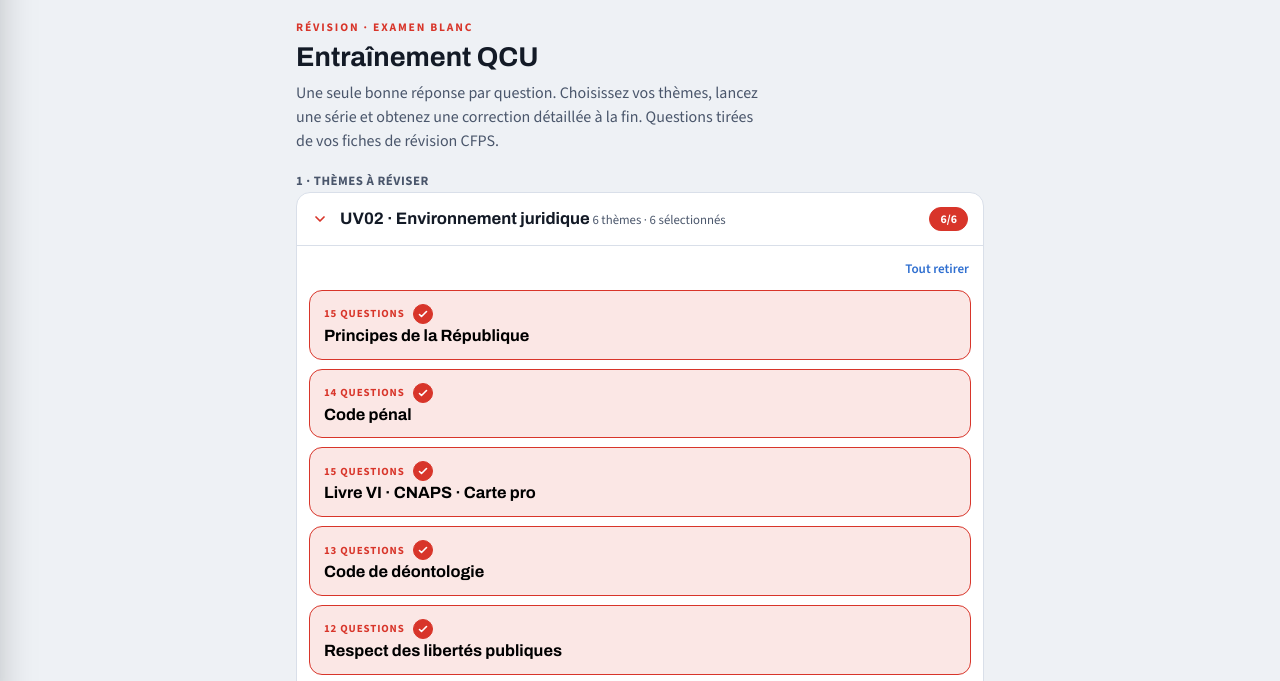
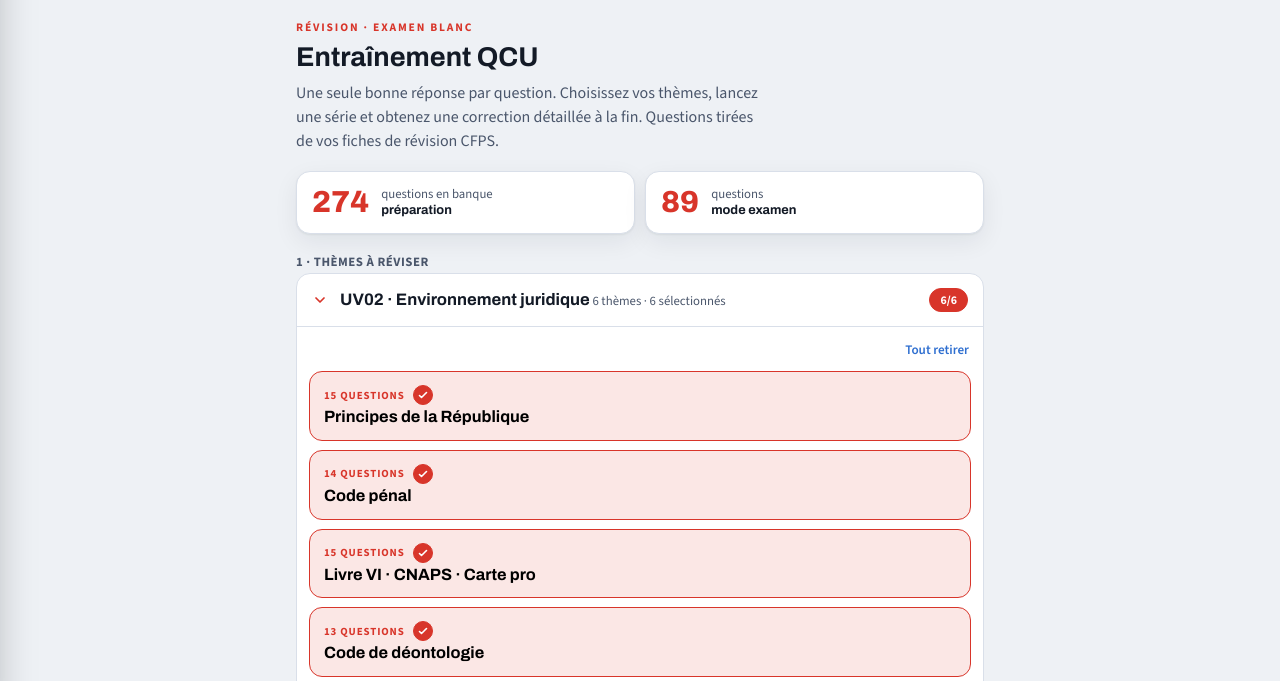
Before and after one commit to Sankeurr/SSIAP-1, a plain HTML site: page qcu-tfp-aps.html in a window 1280 px wide. Shown: the part 76-757 px from the top of the page. Drawn offline with nearby package versions, Linux system fonts and the light colour scheme.

Commit message:
Accueil : compteurs total banque (préparation) et mode examen
Co-Authored-By: Claude Opus 4.8 <noreply@anthropic.com>
Claude-Session: https://claude.ai/code/session_013kJm3vhrBuuqmLhDjHqWUj

```diff
--- a/qcu-tfp-aps.html
+++ b/qcu-tfp-aps.html
@@ -231,6 +231,13 @@
   .intro p{margin:0;color:var(--ink-soft);max-width:60ch}
 
   .section-label{font-size:.8rem;font-weight:700;letter-spacing:.04em;color:var(--ink-soft);text-transform:uppercase;margin-bottom:2px}
+
+  /* ---- Compteurs d'accueil ---- */
+  .home-stats{display:grid;grid-template-columns:1fr 1fr;gap:10px}
+  .hs-tile{display:flex;align-items:center;gap:12px;background:var(--surface);border:1.5px solid var(--line);border-radius:14px;padding:14px 15px;box-shadow:var(--shadow)}
+  .hs-tile .hs-n{font-family:"Archivo",sans-serif;font-weight:800;font-size:1.9rem;line-height:1;color:var(--flame)}
+  .hs-tile .hs-l{font-size:.8rem;color:var(--ink-soft);line-height:1.3}
+  .hs-tile .hs-l b{color:var(--ink);font-family:"Archivo",sans-serif;font-weight:700}
 
   .theme-grid{display:grid;grid-template-columns:1fr 1fr;gap:10px}
   @media (max-width:460px){.theme-grid{grid-template-columns:1fr}}
@@ -2201,6 +2208,17 @@ function renderSetup(){
         <span class="eyebrow">Révision · examen blanc</span>
         <h1>Entraînement QCU</h1>
         <p>Une seule bonne réponse par question. Choisissez vos thèmes, lancez une série et obtenez une correction détaillée à la fin. Questions tirées de vos fiches de révision CFPS.</p>
+      </div>
+
+      <div class="home-stats">
+        <div class="hs-tile">
+          <span class="hs-n tnum">${BANK.length}</span>
+          <span class="hs-l">questions en banque<br><b>préparation</b></span>
+        </div>
+        <div class="hs-tile">
+          <span class="hs-n tnum">${examTotal()}</span>
+          <span class="hs-l">questions<br><b>mode examen</b></span>
+        </div>
       </div>
 
       <div>
```
